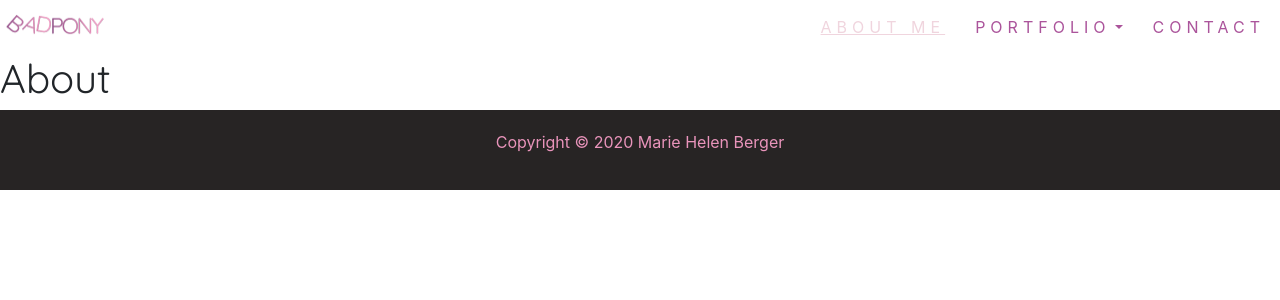
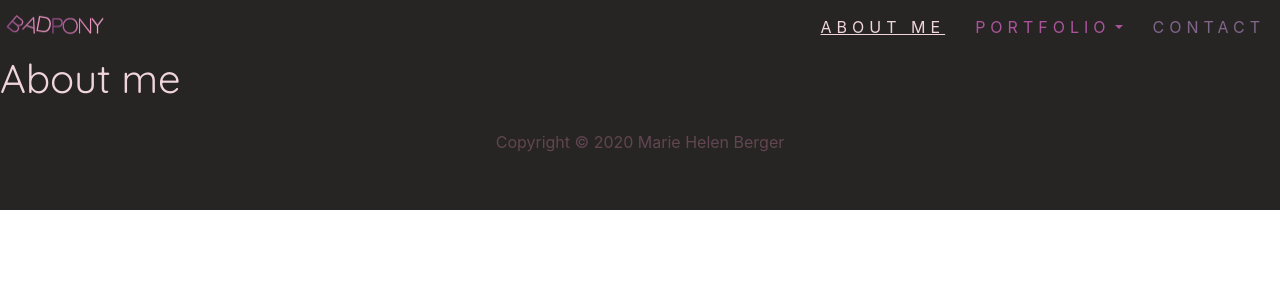
Before and after one commit to mie91/marie-berger-portfolio-2-portfolio-website, a React (Create React App) app: page /about in a window 1280 px wide. Shown: the top 300 px of the page. Built offline with nearby package versions, Linux system fonts and the light colour scheme.

Commit message:
tweaked welcome page, started on about page

```diff
--- a/src/components/about/About.js
+++ b/src/components/about/About.js
@@ -1,8 +1,23 @@
 import React from 'react';
+import { Container, Col, Row, Jumbotron, Image } from "react-bootstrap";
+import MainHeader from "../layout/MainHeader";
+import SubHeader from "../layout/SubHeader";
 
 function About () {
     return (
-       <h1>About</h1>
+       <>
+       <div className="main-container dark">
+           <Row>
+               <Col className="col-md-6">
+                   <div className="text-box">
+                   <MainHeader title="About me"/>
+                   </div>
+               </Col>
+               <Col className="col-md-6">
+               </Col>
+           </Row>
+       </div>
+       </>
     );
 }
 export default About;
--- a/src/components/home/Home.js
+++ b/src/components/home/Home.js
@@ -1,7 +1,5 @@
 import React from 'react';
-import { Container, Col, Row, Jumbotron, Image } from "react-bootstrap";
-import MainHeader from "../layout/MainHeader";
-import SubHeader from "../layout/SubHeader";
+import { Container, Col, Row, Image } from "react-bootstrap";
 import HugeLogo from "../../assets/images/logo_huge.png";
 
 function Home () {
--- a/src/sass/partials/_containers.scss
+++ b/src/sass/partials/_containers.scss
@@ -1,7 +1,9 @@
 
 .main-container {
-    margin-top: -220px;
-    padding-top: 220px;
+    margin-top: -420px;
+    padding-top: 420px;
+    margin-bottom: -100px;
+    padding-bottom: 100px;
 
     &.dark-gradient {
         @include dark-gradient;
@@ -11,4 +13,25 @@
         background-color: $dark;
         color: $bright
     }
+
+
 }
+
+
+
+
+
+
+
+
+
+
+//MEDIA QUIERIES//
+@media screen and (min-width: 577px) {
+
+}
+
+@media screen and (max-width: 577px) {
+
+
+}
--- a/src/sass/partials/_images.scss
+++ b/src/sass/partials/_images.scss
@@ -1,9 +1,9 @@
 .hugeLogo img {
     padding: 8vh;
-    width: 900px;
+    width: 1200px;
+    min-width: 330px;
     margin: 5em;
     animation: 5s 1 beatHeart;
-
-
-
+    filter: drop-shadow(7px 7px 7px #000000);
+    -webkit-filter: drop-shadow(7px 7px 7px #000000);
 }
--- a/src/sass/partials/_layout.scss
+++ b/src/sass/partials/_layout.scss
@@ -1,25 +1,23 @@
 .navbar {
     background-color: transparent;
     padding: 5px;
-
-
 }
 
 .theNavlinks {
-
     #nav-link, .dropdown {
-        color: $magenta;
+        color: $purple;
         letter-spacing: 5px;
         text-transform: uppercase;
         margin: 10px;
 
         &.active {
-            text-decoration: underline;
+            text-decoration: underline !important;
             color: $bright;
         }
 
         &:hover {
             color: $bright;
+            text-decoration: none;
         }
     }
 
@@ -41,10 +39,15 @@
 
 //FOOTER//
 .footercontent {
-    background-color: $dark;
-    padding: 20px;
+    background-color: transparent;
+    padding: 10px;
+    margin-top: 10px;
     text-align: center;
-    color: $pink;
+    color: rgba($color: $pink, $alpha: 0.3);
+
+    p:hover {
+        color: $magenta;
+    }
 }
 
 //MEDIA QUIERIES//
@@ -59,6 +62,10 @@
         display: none;
     }
 
+    .second-brand {
+        padding: 10px;
+    }
+
     .theNavlinks {
         .dropdown-toggle.nav-link {
             padding: 0px;
--- a/src/sass/partials/_mixins.scss
+++ b/src/sass/partials/_mixins.scss
@@ -1,3 +1,4 @@
+//Background Animated
 @mixin dark-gradient {
     background: linear-gradient(84deg, #272424, #161215, #272424);
     background-size: 600% 600%;
@@ -7,68 +8,43 @@
     animation: AnimationName 9s ease infinite;
 
     @-webkit-keyframes AnimationName {
-        0% {
-            background-position: 0% 22%
-        }
-
-        50% {
-            background-position: 100% 79%
-        }
-
-        100% {
-            background-position: 0% 22%
-        }
+        0% { background-position: 0% 22%}
+        50% {background-position: 100% 79%}
+        100% {background-position: 0% 22%}
     }
 
     @-moz-keyframes AnimationName {
-        0% {
-            background-position: 0% 22%
-        }
-
-        50% {
-            background-position: 100% 79%
-        }
-
-        100% {
-            background-position: 0% 22%
-        }
+        0% { background-position: 0% 22%}
+        50% {background-position: 100% 79%}
+        100% {background-position: 0% 22%}
     }
 
     @keyframes AnimationName {
-        0% {
-            background-position: 0% 22%
-        }
-
-        50% {
-            background-position: 100% 79%
-        }
-
-        100% {
-            background-position: 0% 22%
-        }
+        0% { background-position: 0% 22%}
+        50% {background-position: 100% 79%}
+        100% {background-position: 0% 22%}
     }
 }
 
 
-
-
+//Animated Beat
 @keyframes beatHeart {
-    0% {
-        transform: scale(0.05);
-    }
-
-    100% {
-        transform: scale(1.0);
-    }
-
+    0% {transform: scale(0.05);}
+    100% {transform: scale(1.0);}
 }
 
 
-@mixin glitchCopy {
-    content: attr(data-text);
-    position: absolute;
-    top: 0;
-    left: 0;
-    width: 100%;
-    height: 100%;
+//Animated Shake
+@keyframes shake {
+  0% { transform: translate(1px, 1px) rotate(0deg); }
+  10% { transform: translate(-1px, -2px) rotate(-1deg); }
+  20% { transform: translate(-3px, 0px) rotate(1deg); }
+  30% { transform: translate(3px, 2px) rotate(0deg); }
+  40% { transform: translate(1px, -1px) rotate(1deg); }
+  50% { transform: translate(-1px, 2px) rotate(-1deg); }
+  60% { transform: translate(-3px, 1px) rotate(0deg); }
+  70% { transform: translate(3px, 1px) rotate(-1deg); }
+  80% { transform: translate(-1px, -1px) rotate(1deg); }
+  90% { transform: translate(1px, 2px) rotate(0deg); }
+  100% { transform: translate(1px, -2px) rotate(-1deg); }
 }
```
